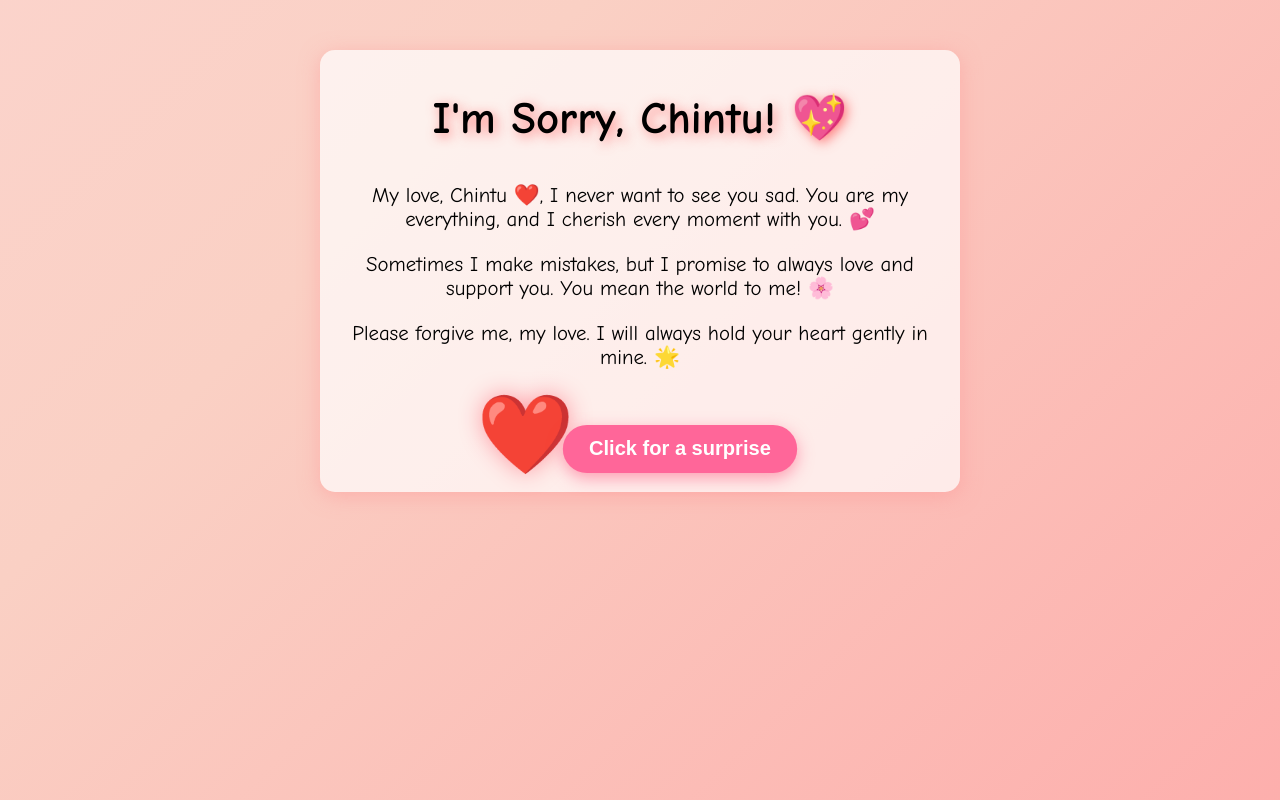
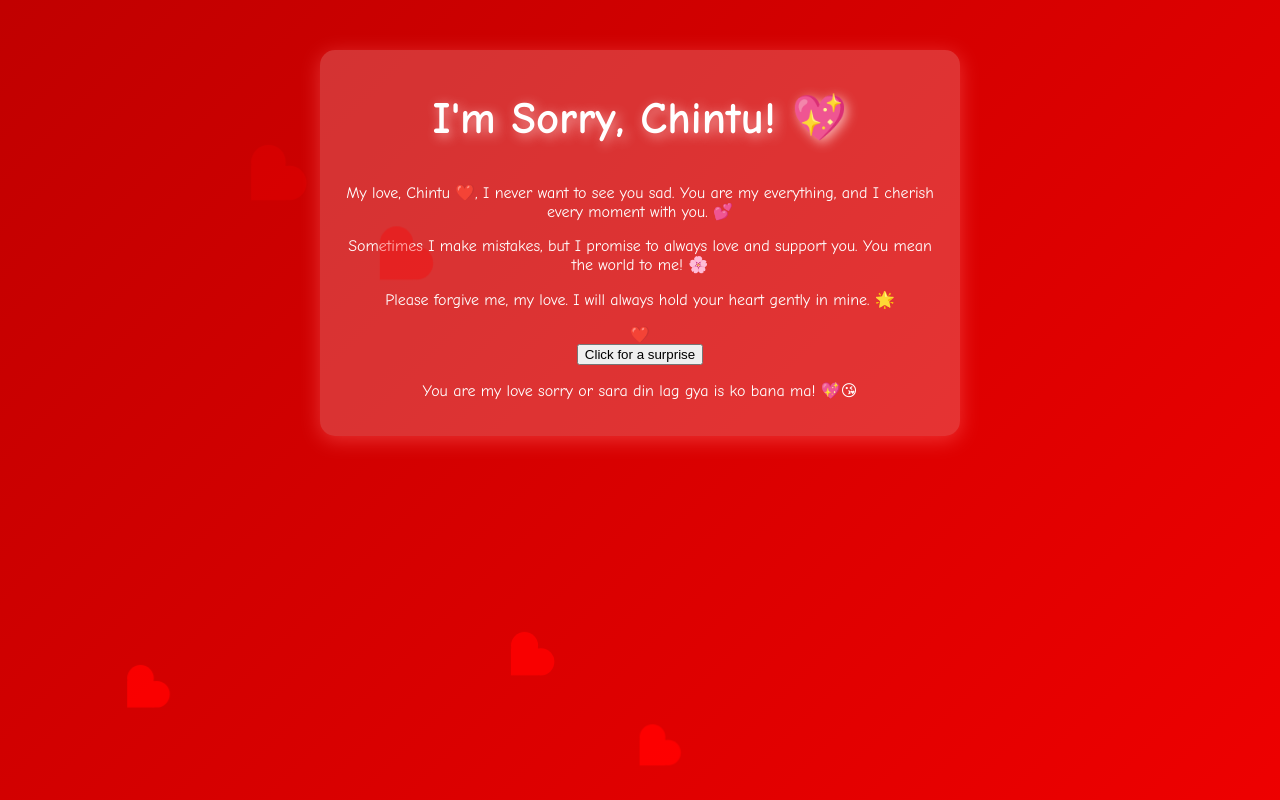
Before and after one commit to Ahmii398/chintu, a plain HTML site: page index.html in a window 1280 px wide. Drawn offline with Linux system fonts and the light colour scheme.

Commit message:
index.html

```diff
--- a/index.html
+++ b/index.html
@@ -8,10 +8,10 @@
         body {
             font-family: "Comic Sans MS", cursive, sans-serif;
             text-align: center;
-            background: linear-gradient(-45deg, #ff9a9e, #fad0c4, #ffdde1, #fccb90);
+            background: linear-gradient(-45deg, #ff0000, #cc0000, #990000, #660000);
             background-size: 400% 400%;
             animation: bgAnimation 8s infinite alternate;
-            color: black;
+            color: white;
             margin: 0;
             padding: 50px;
             overflow: hidden;
@@ -25,16 +25,16 @@
         .container {
             max-width: 600px;
             margin: auto;
-            background: rgba(255, 255, 255, 0.7);
+            background: rgba(255, 255, 255, 0.2);
             padding: 20px;
             border-radius: 15px;
-            box-shadow: 0 4px 20px rgba(255, 150, 150, 0.5);
+            box-shadow: 0 4px 20px rgba(255, 100, 100, 0.5);
             animation: fadeIn 2s ease-in-out;
         }
 
         h1 {
             font-size: 2.8em;
-            text-shadow: 3px 3px 12px rgba(255, 100, 100, 0.8);
+            text-shadow: 3px 3px 12px rgba(255, 200, 200, 0.8);
             animation: bounce 1.5s infinite alternate;
         }
 
@@ -43,73 +43,66 @@
             100% { transform: translateY(-10px); }
         }
 
-        p {
-            font-size: 1.3em;
-            animation: fadeInText 2s ease-in-out;
+        .floating-hearts {
+            position: absolute;
+            width: 100%;
+            height: 100%;
+            top: 0;
+            left: 0;
+            pointer-events: none;
         }
 
-        @keyframes fadeInText {
-            from { opacity: 0; transform: translateY(10px); }
-            to { opacity: 1; transform: translateY(0); }
+        .floating-hearts span {
+            position: absolute;
+            bottom: -10px;
+            width: 25px;
+            height: 25px;
+            background: red;
+            transform: rotate(-45deg);
+            animation: floatHearts 5s infinite ease-in-out;
         }
 
-        .heart {
-            font-size: 60px;
-            animation: heartbeat 1s infinite alternate, glow 2s infinite alternate;
-            display: inline-block;
-            margin-top: 10px;
+        .floating-hearts span::before,
+        .floating-hearts span::after {
+            content: '';
+            position: absolute;
+            width: 25px;
+            height: 25px;
+            background: red;
+            border-radius: 50%;
         }
 
-        @keyframes heartbeat {
-            0% { transform: scale(1); }
-            100% { transform: scale(1.3); }
+        .floating-hearts span::before {
+            top: -15px;
+            left: 0;
         }
 
-        @keyframes glow {
-            0% { text-shadow: 0 0 10px red; }
-            100% { text-shadow: 0 0 20px pink; }
+        .floating-hearts span::after {
+            left: 15px;
+            top: 0;
         }
 
-        .btn {
-            display: inline-block;
-            margin-top: 20px;
-            padding: 12px 25px;
-            font-size: 1.2em;
-            font-weight: bold;
-            color: white;
-            background: #ff6699;
-            border: none;
-            border-radius: 50px;
-            cursor: pointer;
-            box-shadow: 0 5px 15px rgba(255, 77, 121, 0.5);
-            transition: transform 0.3s, background 0.3s;
-            animation: pulse 1.5s infinite alternate;
-        }
-
-        .btn:hover {
-            background: #ff3366;
-            transform: scale(1.1);
-        }
-
-        @keyframes pulse {
-            0% { transform: scale(1); }
-            100% { transform: scale(1.05); }
-        }
-
-        .hidden-message {
-            display: none;
-            font-size: 1.8em;
-            font-weight: bold;
-            animation: fadeIn 1s ease-in-out;
-        }
-
-        @keyframes fadeIn {
-            from { opacity: 0; transform: translateY(-10px); }
-            to { opacity: 1; transform: translateY(0); }
+        @keyframes floatHearts {
+            0% {
+                transform: translateY(0) scale(1);
+                opacity: 1;
+            }
+            100% {
+                transform: translateY(-100vh) scale(1.5);
+                opacity: 0;
+            }
         }
     </style>
 </head>
 <body>
+    <div class="floating-hearts">
+        <span style="left: 10%; animation-duration: 4s; animation-delay: 0s;"></span>
+        <span style="left: 20%; animation-duration: 6s; animation-delay: 1s;"></span>
+        <span style="left: 30%; animation-duration: 5s; animation-delay: 2s;"></span>
+        <span style="left: 40%; animation-duration: 7s; animation-delay: 3s;"></span>
+        <span style="left: 50%; animation-duration: 6s; animation-delay: 4s;"></span>
+    </div>
+
     <div class="container">
         <h1>I'm Sorry, Chintu! 💖</h1>
         <p>My love, Chintu ❤️, I never want to see you sad. You are my everything, and I cherish every moment with you. 💕</p>
@@ -117,7 +110,7 @@
         <p>Please forgive me, my love. I will always hold your heart gently in mine. 🌟</p>
         <div class="heart">❤️</div>
         <button class="btn" onclick="showMessage()">Click for a surprise</button>
-        <p id="message" class="hidden-message">You are my everything! 💖😘</p>
+        <p id="message" class="hidden-message">You are my love sorry or sara din lag gya is ko bana ma! 💖😘</p>
     </div>
 
     <script>
```
